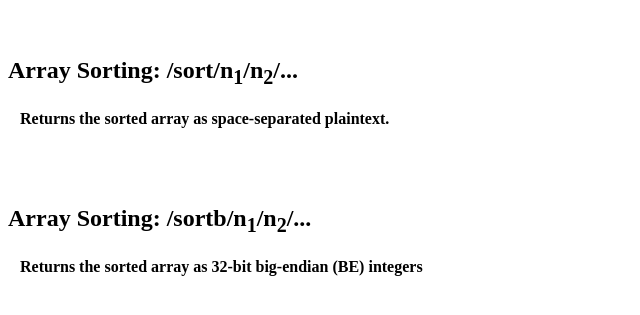
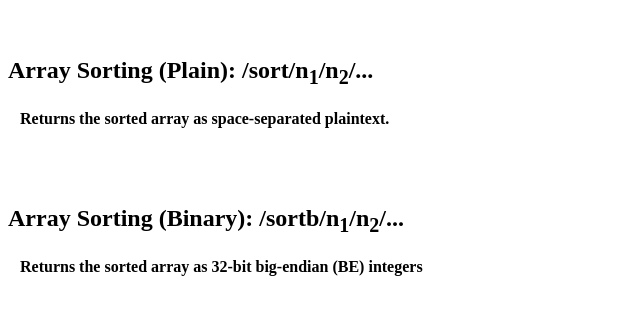
Before and after one commit to nlykkei/OraclizeSolidityWebService, a website: page index.html in a window 1280 px wide. Shown: the part 61-376 px from the top of the page, without its empty margins (0-640 px from the left). Drawn offline with Linux system fonts and the light colour scheme.

Commit message:
Update index.html.

```diff
--- a/index.html
+++ b/index.html
@@ -9,9 +9,9 @@
 <body>
     <h1>Oraclize Solidity WebService</h1> <br>
 
-    <h2>Array Sorting: /sort/n<sub>1</sub>/n<sub>2</sub>/...</h2>
+    <h2>Array Sorting (Plain): /sort/n<sub>1</sub>/n<sub>2</sub>/...</h2>
     <h4>&nbsp;&nbsp;&nbsp;Returns the sorted array as space-separated plaintext.</h4> <br><br>
-    <h2>Array Sorting: /sortb/n<sub>1</sub>/n<sub>2</sub>/...</h2>
+    <h2>Array Sorting (Binary): /sortb/n<sub>1</sub>/n<sub>2</sub>/...</h2>
     <h4>&nbsp;&nbsp;&nbsp;Returns the sorted array as 32-bit big-endian (BE) integers</h4> <br><br>
 
 
```
